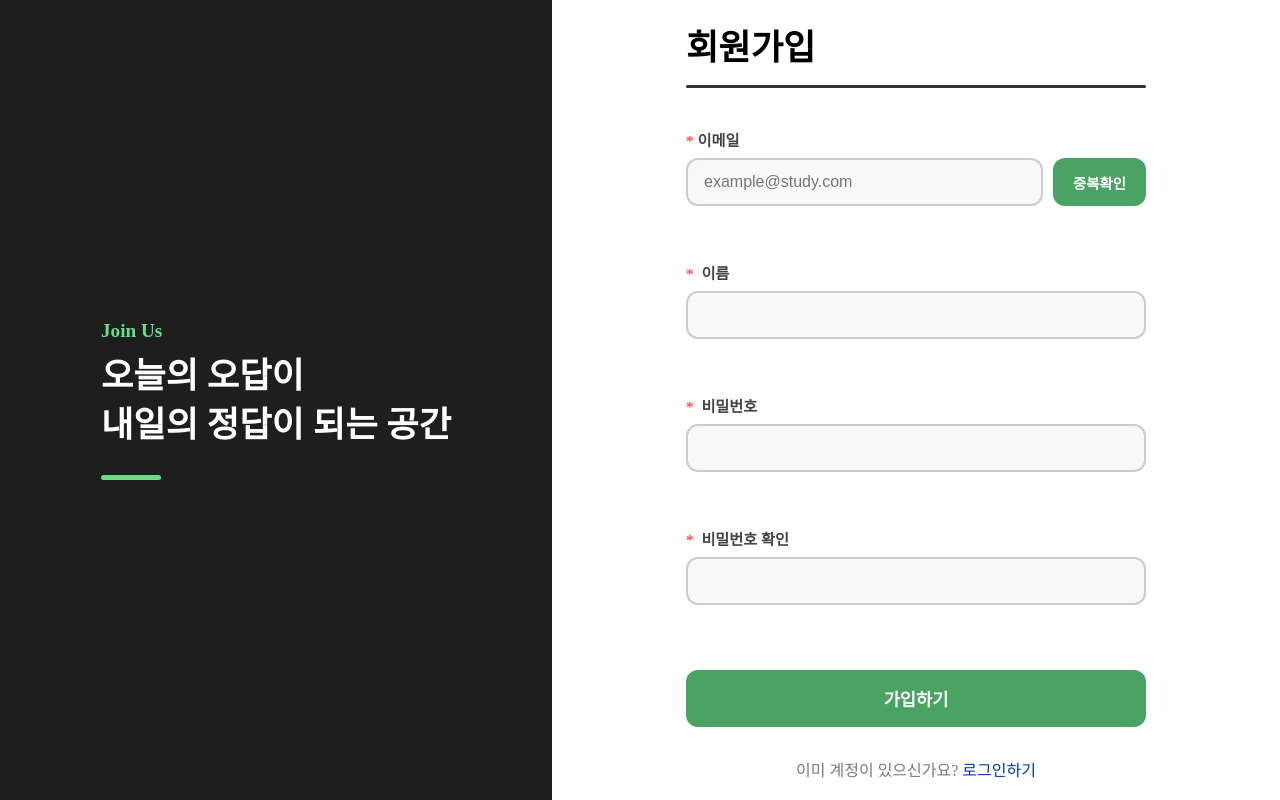
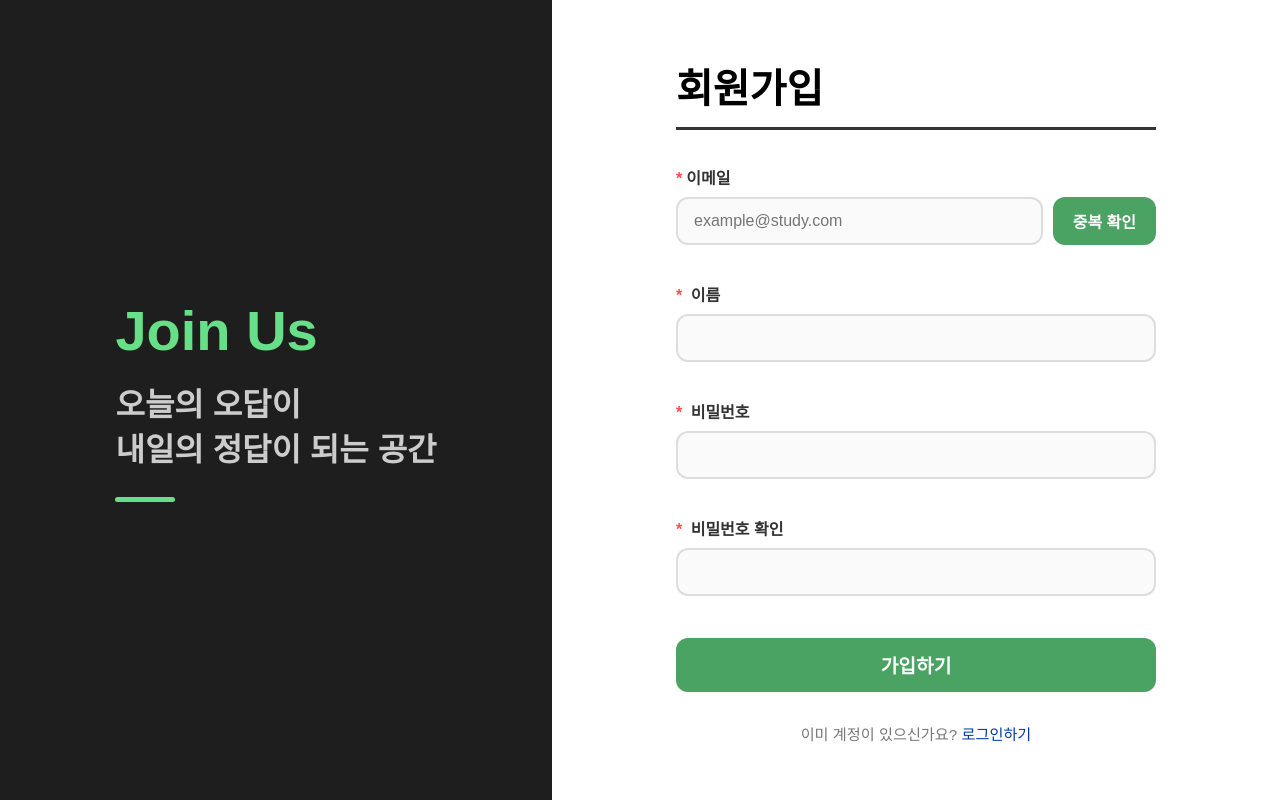
Before and after one commit to SonHyunYoung/Study_Log, a React (Vite) app in the folder front/: page /register in a window 1280 px wide. Built offline with nearby package versions, Linux system fonts and the light colour scheme.

Commit message:
Update : 회원가입 페이지 작성

```diff
--- a/front/src/App.css
+++ b/front/src/App.css
@@ -176,13 +176,11 @@ input:focus {
   }
 }
 
-/* 레이아웃 초기화 */
 * { margin: 0; padding: 0; box-sizing: border-box; }
-body, html, #root { width: 100%; height: 100%; overflow: hidden; }
+body, html, #root { width: 100%; height: 100%; font-family: 'Pretendard', sans-serif; overflow: hidden; }
 
 .split-container { display: flex; width: 100vw; height: 100vh; }
 
-/* 왼쪽 섹션 (40%) */
 .split-left {
   flex: 4;
   background-color: #1e1e1e;
@@ -193,118 +191,71 @@ body, html, #root { width: 100%; height: 100%; overflow: hidden; }
   padding: 60px;
 }
 
-.brand-message h2 { color: #66df88; font-size: 1.2rem; margin-bottom: 10px; }
-.brand-message p { font-size: 2.2rem; font-weight: 800; line-height: 1.4; word-break: keep-all; }
+.large-join { font-size: 3.5rem; font-weight: 900; color: #66df88; margin-bottom: 20px; }
+.brand-message p { font-size: 2rem; font-weight: 700; line-height: 1.4; color: #ccc; }
 .brand-line { width: 60px; height: 5px; background-color: #66df88; margin-top: 25px; border-radius: 10px; }
 
-/* 오른쪽 섹션 (60%) */
 .split-right {
   flex: 6;
-  background-color: #ffffff;
+  background-color: #fff;
   display: flex;
   justify-content: center;
   align-items: center;
   padding: 40px;
 }
 
-.register-form-wrapper { width: 100%; max-width: 460px; }
+.form-wrapper { width: 100%; max-width: 480px; }
+.header-section { margin-bottom: 35px; }
+.page-title { font-size: 2.5rem; font-weight: 900; margin-bottom: 12px; }
+.title-underline { width: 100%; height: 3px; background-color: #333; }
 
-/* 제목 및 구분선 */
-.register-header { margin-bottom: 40px; }
-.register-title { font-size: 2.2rem; font-weight: 900; margin-bottom: 15px; }
-.title-underline { width: 100%; height: 3px; background-color: #333; border-radius: 2px; }
-
-/* 폼 스타일 */
-.register-form { display: flex; flex-direction: column; gap: 20px; }
-.form-group {
-  display: flex;
-  flex-direction: column;
-  gap: 8px; /* 라벨과 입력창 사이 간격 */
-  margin-bottom: 20px;
-}
-.form-label { font-size: 0.95rem; font-weight: 700; color: #444; }
+.form-group { display: flex; flex-direction: column; gap: 8px; margin-bottom: 22px; }
+.form-label { font-size: 1rem; font-weight: 700; color: #333; }
 .required { color: #ff4d4d; margin-right: 4px; }
 
-/* 이메일 + 버튼 레이아웃 */
-.email-input-wrapper {
-  display: flex;
-  gap: 10px; /* 입력창과 버튼 사이 간격 */
-  width: 100%;
-}
+.form-input, .side-btn { height: 48px; border-radius: 12px; font-size: 1rem; }
+.form-input { width: 100%; padding: 0 16px; border: 2px solid #ddd; outline: none; background-color: #fafafa; }
+
+.input-with-button { display: flex; gap: 10px; align-items: stretch; }
 .email-field { flex: 1; }
 
-.form-input,
-.check-btn {
-  height: 48px; /* 높이를 구체적인 숫자로 고정합니다 (예: 48px) */
-  box-sizing: border-box; /* 테두리와 패딩을 포함하여 높이를 계산하게 함 (매우 중요) */
-  border-radius: 12px;
-  font-size: 1rem;
+.side-btn {
+  padding: 0 20px;
+  background-color: #4aa363;
+  color: #fff;
+  border: none;
+  font-weight: bold;
+  cursor: pointer;
 }
 
-/* 일반 입력창 스타일 정의 */
-.form-input {
-  width: 100%;
-  padding: 0 16px; /* 위아래 패딩은 0으로 주고, 가로 패딩만 줍니다 */
-  border: 2px solid #ccc; /* 연한 테두리 */
-  outline: none;
-  transition: border-color 0.2s;
-  background-color: #f9f9f9;
+/* ⭐️ 에러 문구 전용 스타일 */
+.error-text-only {
+  color: #ff4d4d;
+  font-size: 0.95rem;
+  font-weight: bold;
+  text-align: center;
+  margin: 15px 0;
+  min-height: 1.2rem;
 }
 
-/* 이메일 입력창과 버튼을 감싸는 컨테이너 */
-.email-input-wrapper {
-  display: flex;
-  gap: 10px;
-  align-items: stretch; /* 자식 요소(인풋, 버튼)들의 높이를 동일하게 맞춤 */
+.status-msg { margin-top: 5px; font-size: 0.85rem; font-weight: 700; }
+.status-msg.error { color: #ff4d4d; }
+.status-msg.success { color: #4CAF50; }
+
+.main-submit-btn {
   width: 100%;
+  height: 54px;
+  background-color: #4aa363;
+  color: #fff;
+  border: none;
+  border-radius: 12px;
+  font-size: 1.2rem;
+  font-weight: bold;
+  cursor: pointer;
+  margin-top: 5px;
 }
 
-/* 사용가능확인 버튼 스타일 */
-.check-btn {
-
-  padding: 14px 20px;
-  background-color: #4aa363;
-  border: none;
-  border-radius: 12px;
-  font-weight: bold;
-  font-size: 0.9rem;
-  color: #fff;
-  cursor: pointer;
-
-}
-
-/* 가입 버튼 */
-.submit-btn {
-  width: 100%;
-  padding: 16px;
-  background-color: #4aa363;
-  border: none;
-  border-radius: 12px;
-  font-size: 1.1rem;
-  font-weight: bold;
-  color: #fff;
-  cursor: pointer;
-  margin-top: 10px;
-}
-
-.submit-btn:hover { background-color: #55cf78; transform: translateY(-2px); }
-
-/* 하단 푸터 & 에러 */
-.register-footer {
-  margin-top: 30px;
-  text-align: center;
-  color: #7a7a7a; }
-
-.register-footer a {
-  color: #0239a8;
-  text-decoration: none; }
-
-.register-footer a:hover {
-  color: #032871;
-  font-weight: bold;
-  text-decoration: underline; }
-
-
-
-.error-box { text-align: center; margin-bottom: 10px; }
-.error-text { color: #ff4d4d; font-weight: bold; font-size: 0.9rem; }
+/* ⭐️ 하단 링크 (로그인 페이지와 동일) */
+.bottom-link { margin-top: 30px; text-align: center; font-size: 0.95rem; color: #777; }
+.bottom-link a { color: #0239a8; text-decoration: none; transition: all 0.2s; }
+.bottom-link a:hover { color: #011e5a; font-weight: bold; text-decoration: underline; }
--- a/front/src/pages/Register.jsx
+++ b/front/src/pages/Register.jsx
@@ -1,4 +1,4 @@
-import React, { useState } from 'react';
+import React, { useState, useEffect } from 'react';
 import axios from 'axios';
 import { useNavigate, Link } from 'react-router-dom';
 
@@ -7,57 +7,91 @@ const Register = () => {
   const [name, setName] = useState('');
   const [password, setPassword] = useState('');
   const [passwordConfirm, setPasswordConfirm] = useState('');
+
+  // 상태 메시지 (실시간 안내)
+  const [emailMsg, setEmailMsg] = useState('');
+  const [isEmailAvailable, setIsEmailAvailable] = useState(false);
+  const [passwordMsg, setPasswordMsg] = useState('');
+  const [isPasswordSecure, setIsPasswordSecure] = useState(false);
+  const [confirmMsg, setConfirmMsg] = useState('');
+  const [isPasswordMatched, setIsPasswordMatched] = useState(false);
+
+  // 최종 에러 (버튼 클릭 시 노출)
   const [error, setError] = useState('');
-  const [isEmailChecked, setIsEmailChecked] = useState(false); // 중복 확인 상태
   const [isLoading, setIsLoading] = useState(false);
-
   const navigate = useNavigate();
 
-  // 이메일 중복 확인 핸들러
+  // 1. 비밀번호 실시간 보안 점검
+  useEffect(() => {
+    const PASSWORD_REGEX = /^(?=.*[a-z])(?=.*[A-Z])(?=.*\d)(?=.*[@$!%*?&])[A-Za-z\d@$!%*?&]{8,}$/;
+    if (!password) { setPasswordMsg(''); setIsPasswordSecure(false); }
+    else if (PASSWORD_REGEX.test(password)) { setPasswordMsg('안전한 비밀번호입니다.'); setIsPasswordSecure(true); }
+    else { setPasswordMsg('8자 이상, 대/소문자, 숫자, 특수문자 포함'); setIsPasswordSecure(false); }
+  }, [password]);
+
+  // 2. 비밀번호 일치 실시간 확인
+  useEffect(() => {
+    if (!passwordConfirm) { setConfirmMsg(''); setIsPasswordMatched(false); }
+    else if (password === passwordConfirm) { setConfirmMsg('비밀번호가 일치합니다.'); setIsPasswordMatched(true); }
+    else { setConfirmMsg('비밀번호가 일치하지 않습니다.'); setIsPasswordMatched(false); }
+  }, [password, passwordConfirm]);
+
+  // 3. 이메일 중복 확인 (API: /register/emailCheck)
   const handleCheckEmail = async () => {
-    if (!email) {
-      setError('이메일을 먼저 입력해주세요.');
-      return;
-    }
+    if (!email) { setEmailMsg('이메일을 입력해주세요.'); return; }
     try {
-      const response = await axios.post('http://localhost:3000/api/auth/check-email', { email });
+      const response = await axios.post('http://localhost:3000/register/emailCheck', { email });
       if (response.data.success) {
-        alert('사용 가능한 이메일입니다.');
-        setIsEmailChecked(true);
-        setError('');
+        setEmailMsg('사용 가능한 이메일입니다.');
+        setIsEmailAvailable(true);
       }
     } catch (err) {
-      setError(err.response?.data?.message || '이미 사용 중인 이메일입니다.');
-      setIsEmailChecked(false);
+      setEmailMsg(err.response?.data?.message || '이미 사용 중인 이메일입니다.');
+      setIsEmailAvailable(false);
     }
   };
 
-  // 회원가입 제출 핸들러
+  // 4. 회원가입 버튼 클릭 핸들러
   const handleRegister = async (e) => {
     e.preventDefault();
     setError('');
 
-    if (!isEmailChecked) {
-      setError('이메일 중복 확인이 필요합니다.');
-      return;
-    }
-    if (password !== passwordConfirm) {
-      setError('비밀번호가 일치하지 않습니다.');
+    const fields = [email, name, password, passwordConfirm];
+    const emptyCount = fields.filter(field => !field).length;
+
+    // ⭐️ 리더님 요청 로직: 2개 이상 비었거나 이메일만 입력 시 통합 메시지
+    if (emptyCount >= 2 || (email && !name && !password && !passwordConfirm)) {
+      setError('필수 사항을 모두 입력해주세요.');
       return;
     }
 
+    // 단일 체크 및 유효성 확인
+    if (!email) return setError('이메일을 입력해주세요.');
+    if (!isEmailAvailable) return setError('이메일 중복 확인이 필요합니다.');
+    if (!name) return setError('이름을 입력해주세요.');
+    if (!password) return setError('비밀번호를 입력해주세요.');
+    if (!isPasswordSecure) return setError('비밀번호 보안 수준을 맞춰주세요.');
+    if (!passwordConfirm) return setError('비밀번호 확인을 입력해주세요.');
+    if (!isPasswordMatched) return setError('비밀번호가 일치하지 않습니다.');
+
     setIsLoading(true);
     try {
-      const response = await axios.post('http://localhost:3000/api/auth/register', {
-        email, name, password
+      // ⭐️ 백엔드 변수명(confirmpassword)에 맞춰 전송
+      const response = await axios.post('http://localhost:3000/register', {
+        email,
+        name,
+        password,
+        confirmpassword: passwordConfirm
       });
 
       if (response.data.success) {
-        alert('회원가입이 완료되었습니다!');
+        alert('회원가입 성공!');
         navigate('/login');
       }
     } catch (err) {
-      setError(err.response?.data?.message || '가입 중 오류가 발생했습니다.');
+      // 백엔드 에러 키(err_message 또는 message) 대응
+      const serverMsg = err.response?.data?.err_message || err.response?.data?.message || '가입 처리 중 오류가 발생했습니다.';
+      setError(serverMsg);
     } finally {
       setIsLoading(false);
     }
@@ -65,40 +99,35 @@ const Register = () => {
 
   return (
     <div className="split-container">
-      {/* 40% 왼쪽: 브랜드 섹션 */}
       <div className="split-left">
         <div className="brand-message">
-          <h2>Join Us</h2>
+          <h2 className="large-join">Join Us</h2>
           <p>오늘의 오답이<br/>내일의 정답이 되는 공간</p>
           <div className="brand-line"></div>
         </div>
       </div>
 
-      {/* 60% 오른쪽: 폼 섹션 */}
       <div className="split-right">
-        <div className="register-form-wrapper">
-          <div className="register-header">
-            <h1 className="register-title">회원가입</h1>
+        <div className="form-wrapper">
+          <div className="header-section">
+            <h1 className="page-title">회원가입</h1>
             <div className="title-underline"></div>
           </div>
 
-          <form className="register-form" onSubmit={handleRegister}>
-            {/* 이메일 입력 섹션 부분 */}
+          <form className="main-form" onSubmit={handleRegister}>
             <div className="form-group">
               <label className="form-label"><span className="required">*</span>이메일</label>
-             <div className="email-input-wrapper">
+              <div className="input-with-button">
                 <input
                   type="email"
                   className="form-input email-field"
                   value={email}
-             onChange={(e) => { setEmail(e.target.value); setIsEmailChecked(false); }}
+                  onChange={(e) => { setEmail(e.target.value); setEmailMsg(''); setIsEmailAvailable(false); }}
                   placeholder="example@study.com"
                 />
-            {/* ⭐️ 이름 변경: 중복확인 -> 사용가능확인 */}
-             <button type="button" className="check-btn" onClick={handleCheckEmail}>
-              중복확인
-            </button>
+                <button type="button" className="side-btn" onClick={handleCheckEmail}>중복 확인</button>
               </div>
+              {emailMsg && <p className={`status-msg ${isEmailAvailable ? 'success' : 'error'}`}>{emailMsg}</p>}
             </div>
 
             <div className="form-group">
@@ -109,21 +138,24 @@ const Register = () => {
             <div className="form-group">
               <label className="form-label"><span className="required">*</span> 비밀번호</label>
               <input type="password" className="form-input" value={password} onChange={(e) => setPassword(e.target.value)} />
+              {passwordMsg && <p className={`status-msg ${isPasswordSecure ? 'success' : 'error'}`}>{passwordMsg}</p>}
             </div>
 
             <div className="form-group">
               <label className="form-label"><span className="required">*</span> 비밀번호 확인</label>
               <input type="password" className="form-input" value={passwordConfirm} onChange={(e) => setPasswordConfirm(e.target.value)} />
+              {confirmMsg && <p className={`status-msg ${isPasswordMatched ? 'success' : 'error'}`}>{confirmMsg}</p>}
             </div>
 
-            {error && <div className="error-box"><span className="error-text">{error}</span></div>}
+            {/* ⭐️ 빨간 글씨 에러 메시지 */}
+            {error && <div className="error-text-only">{error}</div>}
 
-            <button type="submit" className="submit-btn" disabled={isLoading}>
-              {isLoading ? '처리 중...' : '가입하기'}
+            <button type="submit" className="main-submit-btn" disabled={isLoading}>
+              {isLoading ? '가입 진행 중...' : '가입하기'}
             </button>
           </form>
 
-          <div className="register-footer">
+          <div className="bottom-link">
             <span>이미 계정이 있으신가요? <Link to="/login">로그인하기</Link></span>
           </div>
         </div>
```
Lines whose indentation alone changed are shown as unchanged.
